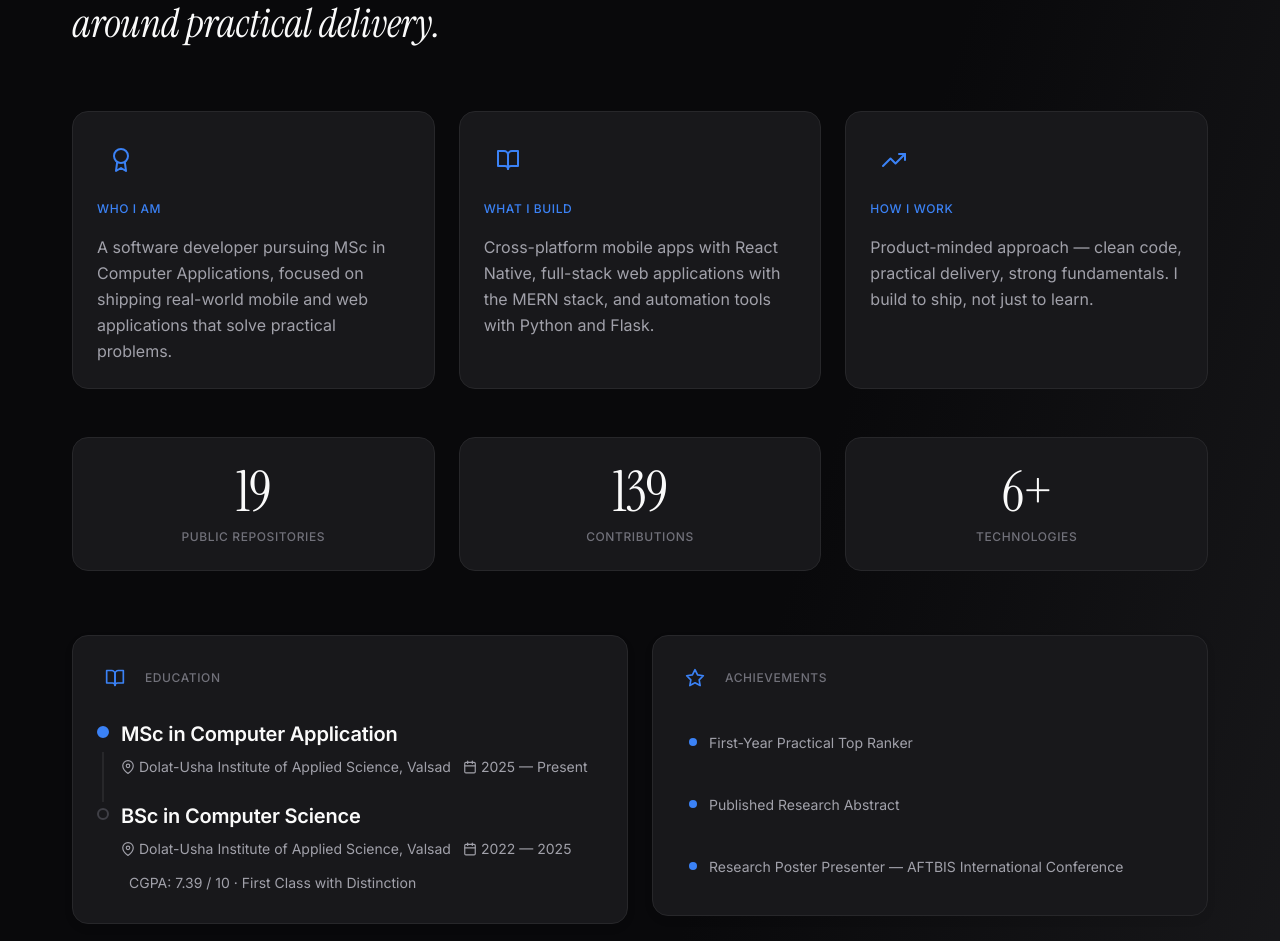
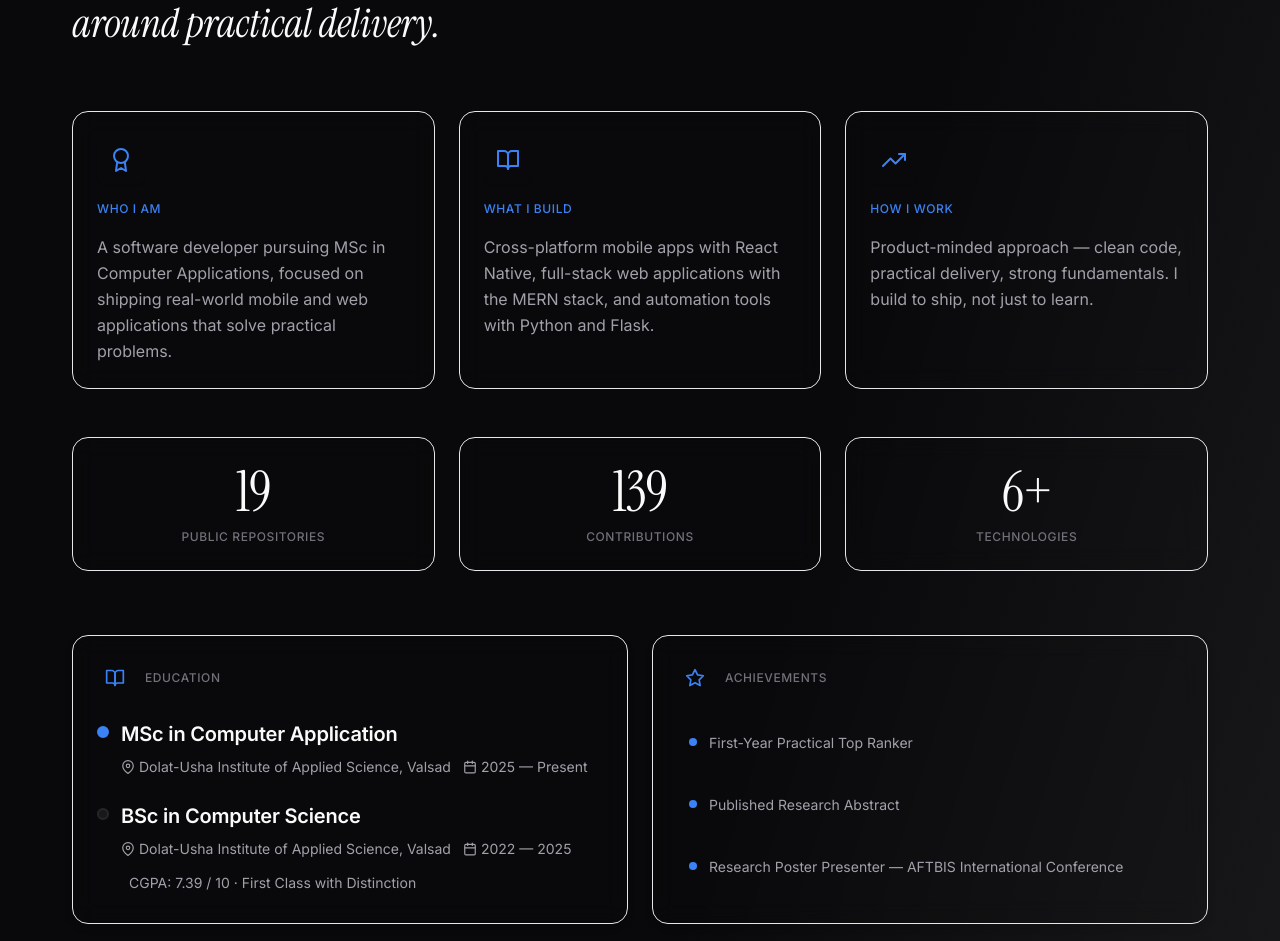
Before and after one commit to hrdk04/Portfolio, a React (Vite) app: page / in a window 1280 px wide. Shown: the part 991-1932 px from the top of the page. Built offline with nearby package versions, Linux system fonts and the light colour scheme; no server answers.

Commit message:
Card Transperent and removed unnesesory styling and clean the code

```diff
--- a/src/components/About.jsx
+++ b/src/components/About.jsx
@@ -21,13 +21,14 @@ export default function About() {
         <div className="grid gap-6 md:grid-cols-3">
           {aboutBlocks.map((block, index) => (
             <Reveal key={block.label} delay={index * 0.08}>
-              <div className="group relative h-full rounded-card border border-[var(--border)] bg-[var(--surface)] p-6 transition-all hover:border-accent/50 hover:shadow-xl hover:shadow-accent/10 overflow-hidden">
+              {/* Added glassmorphism classes: border/50, bg/30, backdrop-blur-md */}
+              <div className="group relative h-full rounded-card border border-[var(--border)]/50 bg-[var(--surface)]/30 backdrop-blur-md p-6 transition-all hover:bg-[var(--surface)]/50 hover:border-accent/50 hover:shadow-xl hover:shadow-accent/10 overflow-hidden">
                 {/* Gradient background on hover */}
                 <div className="absolute inset-0 bg-gradient-to-br from-accent/5 to-purple-500/5 opacity-0 transition-opacity group-hover:opacity-100" />
 
                 <div className="relative z-10">
                   {/* Icon */}
-                  <div className="mb-4 inline-flex rounded-lg bg-gradient-to-br from-accent/20 to-accent/5 p-3 text-accent">
+                  <div className="mb-4 inline-flex rounded-lg bg-gradient-to-br from-accent/20 to-accent/5 p-3 text-accent shadow-sm">
                     {blockIcons[block.label] || <FiAward size={24} />}
                   </div>
 
@@ -48,7 +49,8 @@ export default function About() {
           <div className="mt-12 grid grid-cols-3 gap-4 sm:gap-6">
             {stats.map((stat, index) => (
               <Reveal key={stat.label} delay={index * 0.1}>
-                <div className="group rounded-card border border-[var(--border)] bg-[var(--surface)] p-4 sm:p-6 text-center transition-all hover:border-accent/50 hover:shadow-lg hover:shadow-accent/10">
+                {/* Added glassmorphism classes */}
+                <div className="group rounded-card border border-[var(--border)]/50 bg-[var(--surface)]/30 backdrop-blur-md p-4 sm:p-6 text-center transition-all hover:bg-[var(--surface)]/50 hover:border-accent/50 hover:shadow-lg hover:shadow-accent/10">
                   <p className="font-display text-display-md sm:text-display-lg text-text-primary group-hover:text-accent transition-colors">{stat.value}</p>
                   <p className="mt-1 text-caption font-medium uppercase text-text-tertiary">{stat.label}</p>
                 </div>
@@ -57,10 +59,12 @@ export default function About() {
           </div>
         </Reveal>
 
-        {/* Education Timeline */}
+        {/* Education & Achievements */}
         <div className="mt-16 grid gap-6 lg:grid-cols-[1fr_1fr]">
+          {/* Education Timeline */}
           <Reveal>
-            <div className="rounded-card border border-[var(--border)] bg-[var(--surface)] p-6 shadow-card">
+            {/* Added glassmorphism classes */}
+            <div className="rounded-card border border-[var(--border)]/50 bg-[var(--surface)]/30 backdrop-blur-md p-6 shadow-card transition-all hover:shadow-lg">
               <div className="flex items-center gap-3 mb-6">
                 <div className="rounded-lg bg-accent/10 p-2 text-accent">
                   <FiBookOpen size={20} />
@@ -72,10 +76,10 @@ export default function About() {
                   <div key={item.degree} className="relative pl-6 group">
                     {/* Timeline line */}
                     {index !== education.length - 1 && (
-                      <div className="absolute left-[5px] top-8 bottom-[-24px] w-0.5 bg-[var(--border)]" />
+                      <div className="absolute left-[5px] top-8 bottom-[-24px] w-0.5 bg-[var(--border)]/50" />
                     )}
                     {/* Timeline dot */}
-                    <span className={`absolute left-0 top-1.5 h-3 w-3 rounded-full border-2 transition-all group-hover:scale-125 ${item.current ? 'border-accent bg-accent shadow-[0_0_8px_rgba(var(--accent-rgb),0.5)]' : 'border-[var(--border-hover)] bg-[var(--surface)] group-hover:border-accent group-hover:bg-accent/20'}`} />
+                    <span className={`absolute left-0 top-1.5 h-3 w-3 rounded-full border-2 transition-all group-hover:scale-125 ${item.current ? 'border-accent bg-accent shadow-[0_0_8px_rgba(var(--accent-rgb),0.5)]' : 'border-[var(--border)] bg-[var(--surface)] group-hover:border-accent group-hover:bg-accent/20'}`} />
                     <div className="group-hover:translate-x-1 transition-transform">
                       <p className="text-heading font-semibold text-text-primary">{item.degree}</p>
                       <div className="mt-2 flex flex-wrap items-center gap-3 text-body-sm text-text-secondary">
@@ -89,7 +93,7 @@ export default function About() {
                         </span>
                       </div>
                       {item.details && (
-                        <p className="mt-2 text-body-sm text-text-secondary bg-[var(--surface-hover)]/50 rounded px-2 py-1 inline-block">{item.details}</p>
+                        <p className="mt-2 text-body-sm text-text-secondary bg-[var(--surface-hover)]/40 rounded px-2 py-1 inline-block">{item.details}</p>
                       )}
                     </div>
                   </div>
@@ -98,8 +102,10 @@ export default function About() {
             </div>
           </Reveal>
 
+          {/* Achievements */}
           <Reveal delay={0.08}>
-            <div className="rounded-card border border-[var(--border)] bg-[var(--surface)] p-6 shadow-card">
+            {/* Added glassmorphism classes */}
+            <div className="h-full rounded-card border border-[var(--border)]/50 bg-[var(--surface)]/30 backdrop-blur-md p-6 shadow-card transition-all hover:shadow-lg">
               <div className="flex items-center gap-3 mb-6">
                 <div className="rounded-lg bg-accent/10 p-2 text-accent">
                   <FiStar size={20} />
@@ -109,7 +115,7 @@ export default function About() {
               <div className="mt-6 space-y-4">
                 {achievements.map((item, index) => (
                   <Reveal key={item} delay={index * 0.05}>
-                    <div className="group flex items-start gap-3 p-3 rounded-lg transition-all hover:bg-[var(--surface-hover)]/50 hover:translate-x-1">
+                    <div className="group flex items-start gap-3 p-3 rounded-lg transition-all hover:bg-[var(--surface)]/50 hover:translate-x-1">
                       <span className="mt-1.5 h-2 w-2 shrink-0 rounded-full bg-accent shadow-[0_0_6px_rgba(var(--accent-rgb),0.4)]" />
                       <p className="text-body-sm text-text-secondary group-hover:text-text-primary transition-colors">{item}</p>
                     </div>
```
